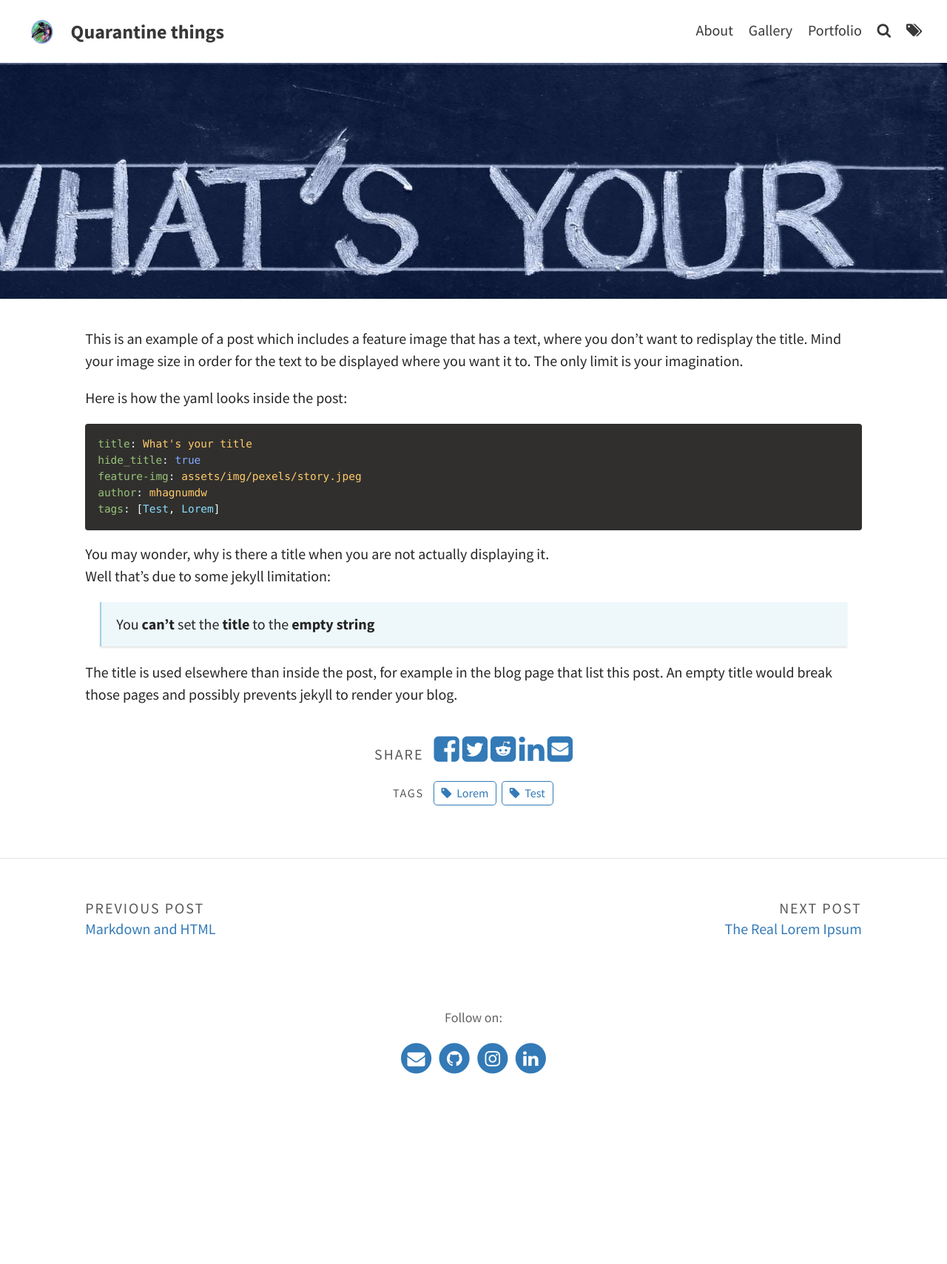
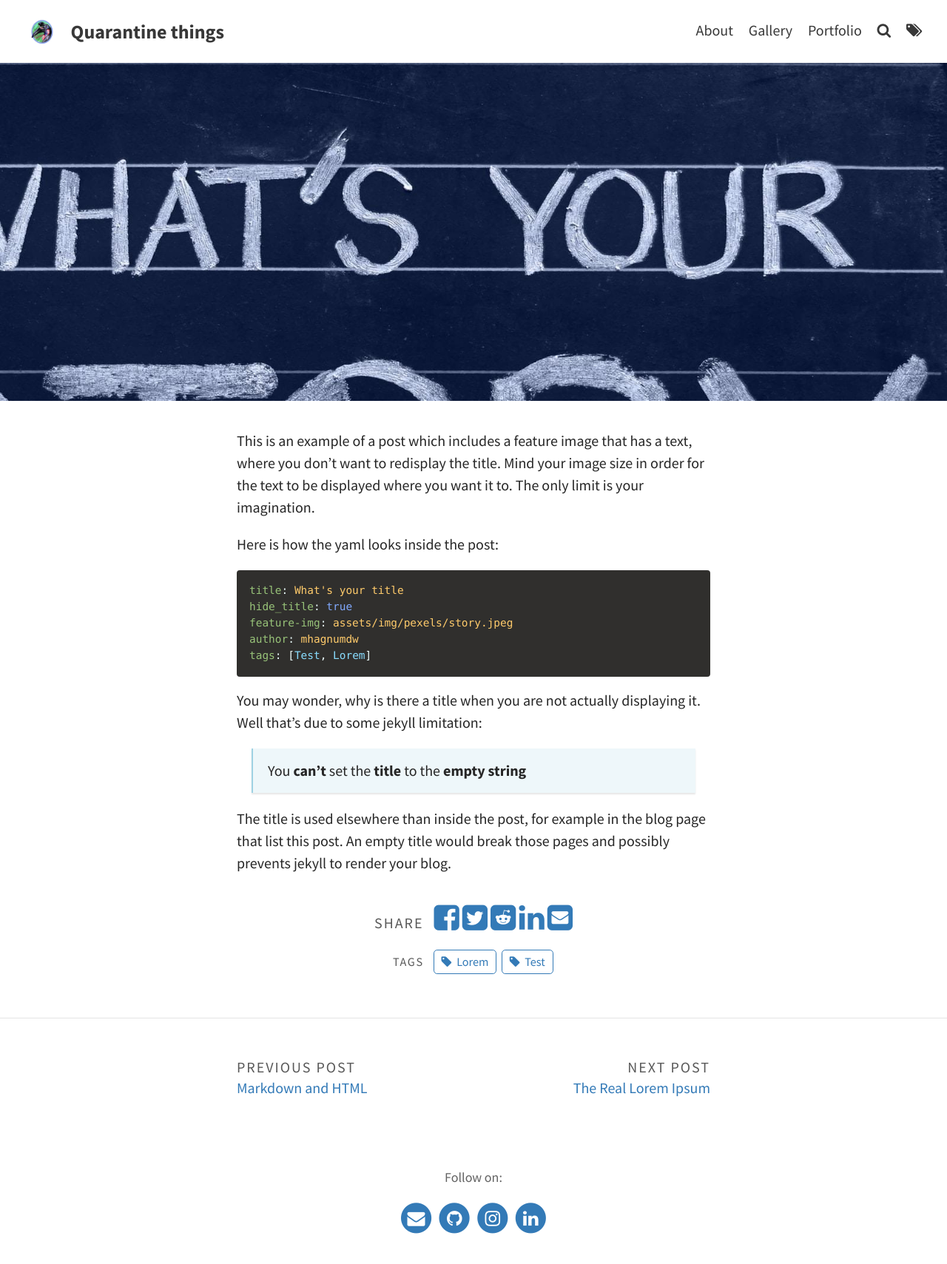
Before and after one commit to Jazz-Trumpet/jazz-trumpet-github-website, a Jekyll site: the page built from _posts/2014-11-27-whats-your-title.md, in a window 1280 px wide. Shown: the whole page at 74% size. Built offline with Jekyll 4.4.1, drawn with Linux system fonts in a browser that asks for light colours; before the commit the page ends 1493 px from its top, so only the background shows below that.

Commit message:
changes to padding

```diff
--- a/_sass/base/_variables.scss
+++ b/_sass/base/_variables.scss
@@ -5,15 +5,15 @@ $font-family-logo: 'Source Sans Pro', Helvetica, Arial, sans-serif;
 $font-size: 1.25em;
 
 // Padding
-$padding-x-large: 23%;
-$padding-large: 9%;
-$padding-medium: 6%;
+$padding-x-large: 30%;
+$padding-large: 25%;
+$padding-medium: 15%;
 $padding-small: 4%;
 $padding-x-small: 3%;
 
 // Sepcific Padding
 $title-padding: 1%;
-$feature-image-padding: 10%;
+$feature-image-padding: 15%;
 
 // Mobile display
 $xl-break: 2000px;
--- a/_sass/layouts/_posts.scss
+++ b/_sass/layouts/_posts.scss
@@ -90,7 +90,7 @@ header {
   header {
     color: $feature-image-text-color;
     margin-bottom: 0;
-    padding: $padding-large/2.5 $padding-large;
+    padding: $padding-large/ 2.5 $padding-large;
 
     .meta {
       color: rgba($feature-image-text-color, .7);
```
